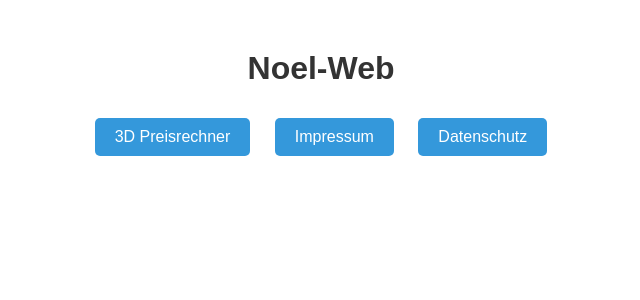
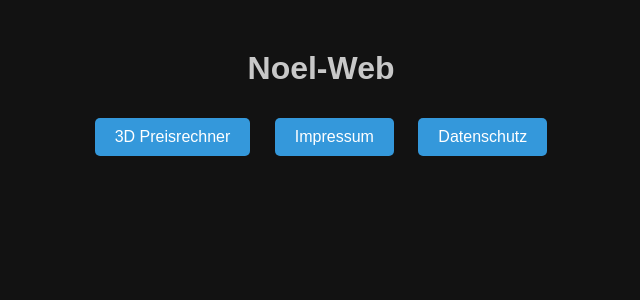
Before and after one commit to Noel-39/noel-web, a PHP site: page / in a window 1280 px wide. Shown: the top 300 px of the page, without its empty margins (319-959 px from the left). Run offline with PHP 8.4, Linux system fonts and the light colour scheme.

Commit message:
remaining style now dark style
Co-authored-by: Copilot <copilot@github.com>

```diff
--- a/style/index.css
+++ b/style/index.css
@@ -1,6 +1,8 @@
 body {
     font-family: Arial, sans-serif;
     text-align: center;
+    background: #121212;
+    color: #c8c8c8;
     margin: 50px;
 }
 .a {
@@ -10,7 +12,7 @@ body {
     left: 0;
 }
 h1 {
-    color: #333;
+    color: #c8c8c8;
 }
 .menu {
     margin: 20px;
```
Also changed, not shown: datenschutz.html (+1 -34 lines), style/datenschutz.css (added, +36 -0 lines).
